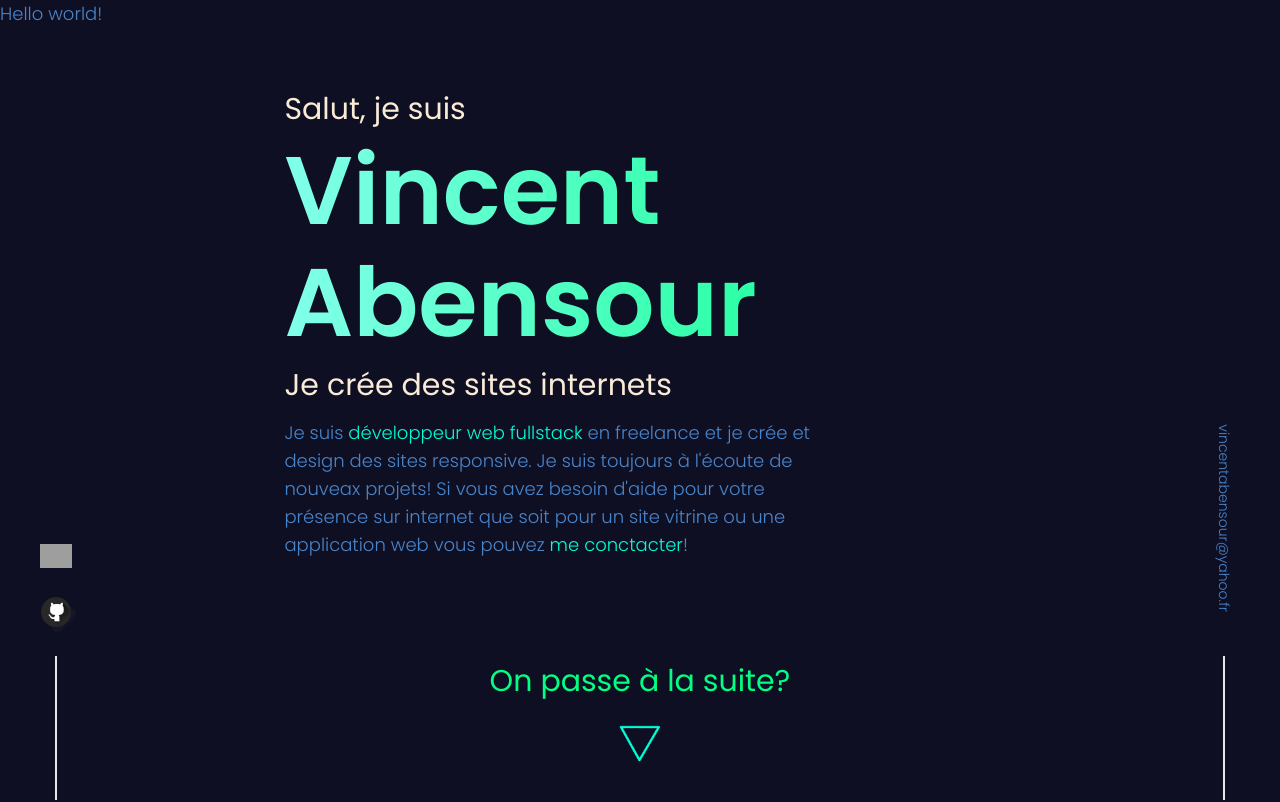
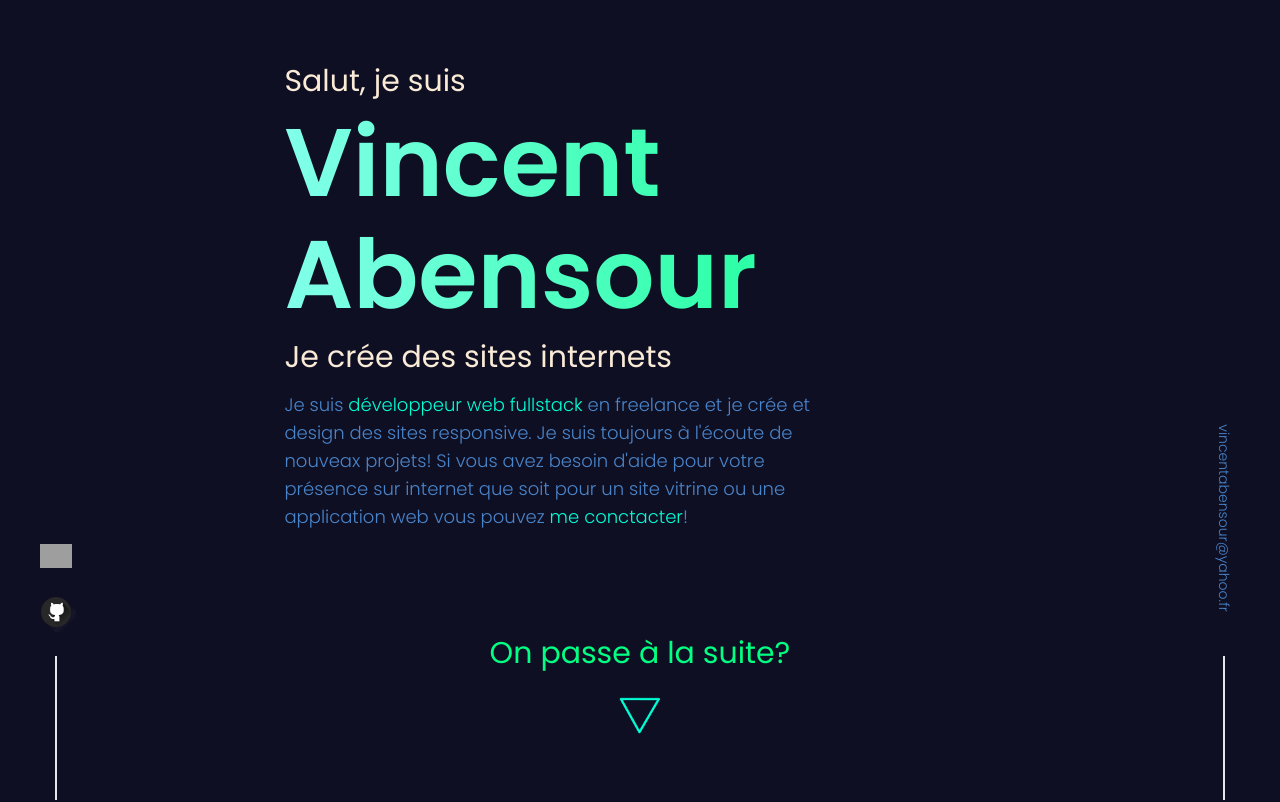
Before and after one commit to VincentAbensour/NextPortfolio, a Next.js app: page / in a window 1280 px wide. Shown: the top 802 px of the page. Built offline with nearby package versions, Linux system fonts and the light colour scheme; grey boxes are pictures that could not be loaded.

Commit message:
Correction in Head component

```diff
--- a/components/Head.js
+++ b/components/Head.js
@@ -2,14 +2,11 @@ import Head from 'next/head'
 
 function IndexPage(props) {
   return (
-    <div>
       <Head>
         <title>{props.title}</title>
         <meta name="viewport" content="initial-scale=1.0, width=device-width" />
         <link rel="icon" type="image/png" src="/logo/logo.png" />
       </Head>
-      <p>Hello world!</p>
-    </div>
   )
 }
 
```
